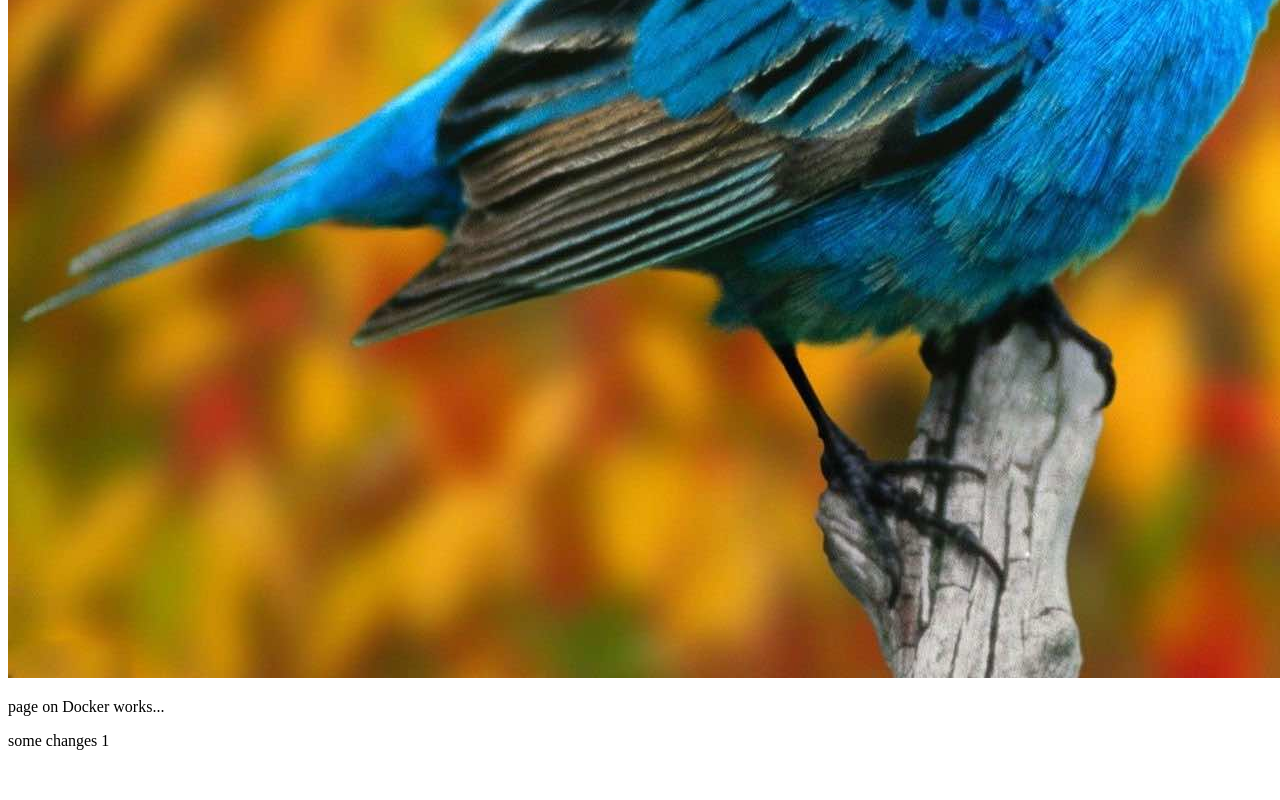
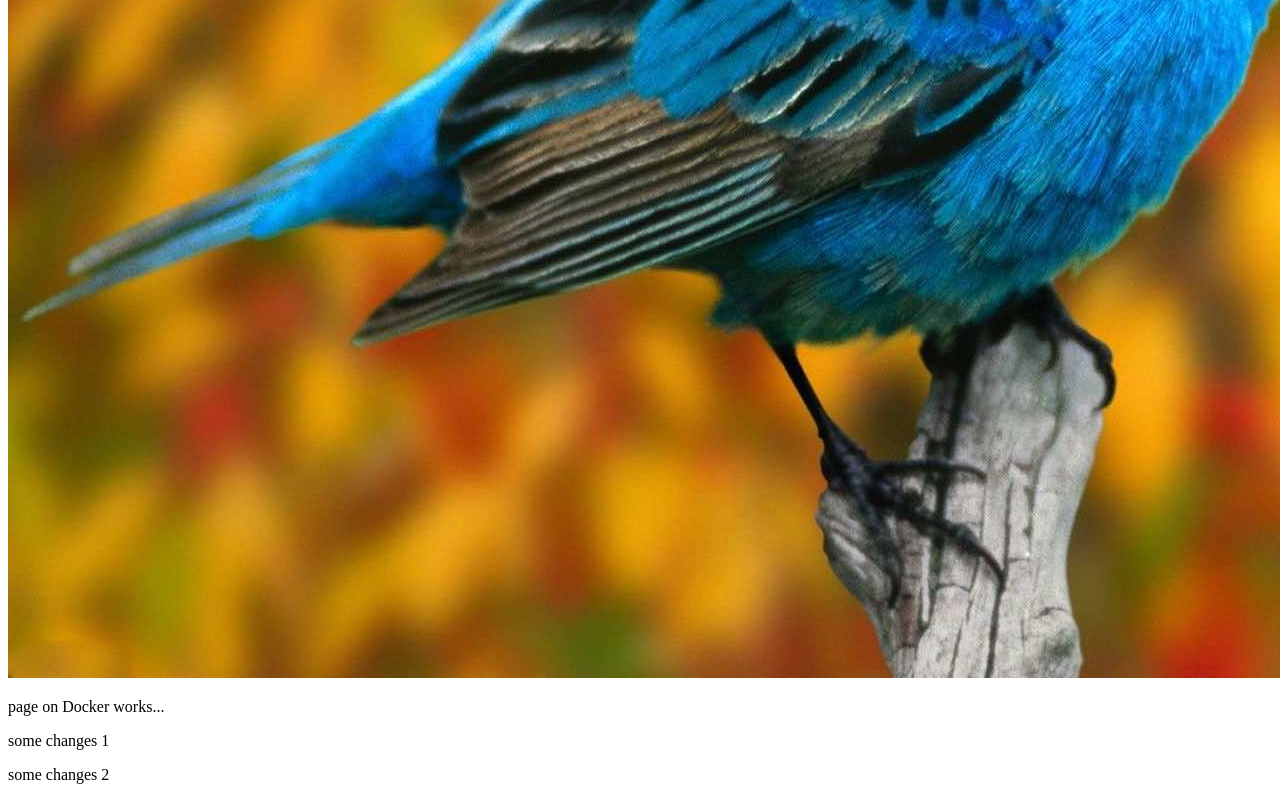
Before and after one commit to CrocodileTutu/jenkins_pipeline_1, a plain HTML site: page src/index.html in a window 1280 px wide. Shown: the part 602-1402 px from the top of the page. Before the commit the page ends 1368 px from the top, so only its background shows below. Drawn offline with Linux system fonts and the light colour scheme.

Commit message:
2. change request

```diff
--- a/src/index.html
+++ b/src/index.html
@@ -14,6 +14,7 @@
     <br>
     <p>page on Docker works...</p>
     <p>some changes 1</p>
+    <p>some changes 2</p>
 </body>
 
 </html>
```
